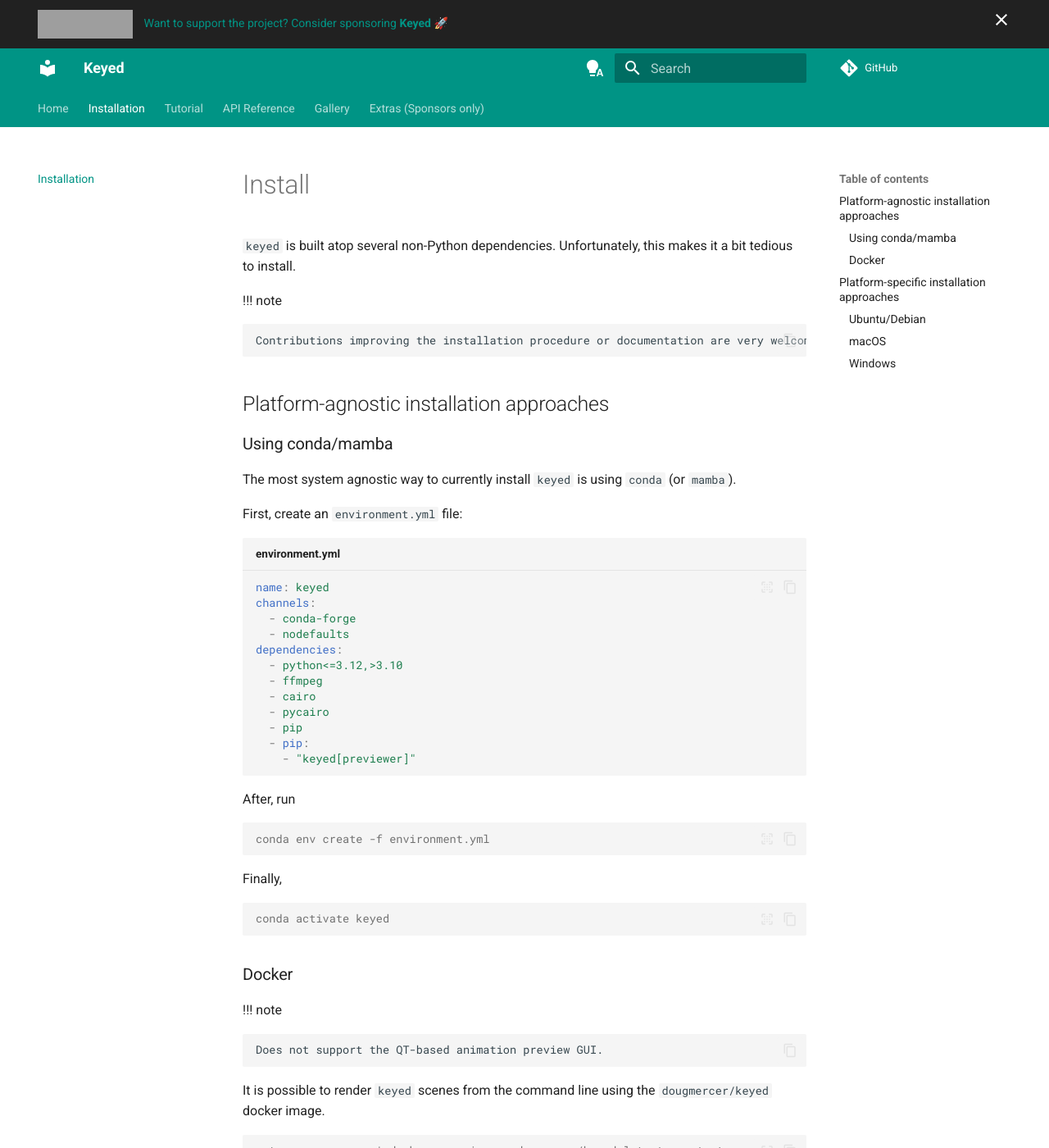
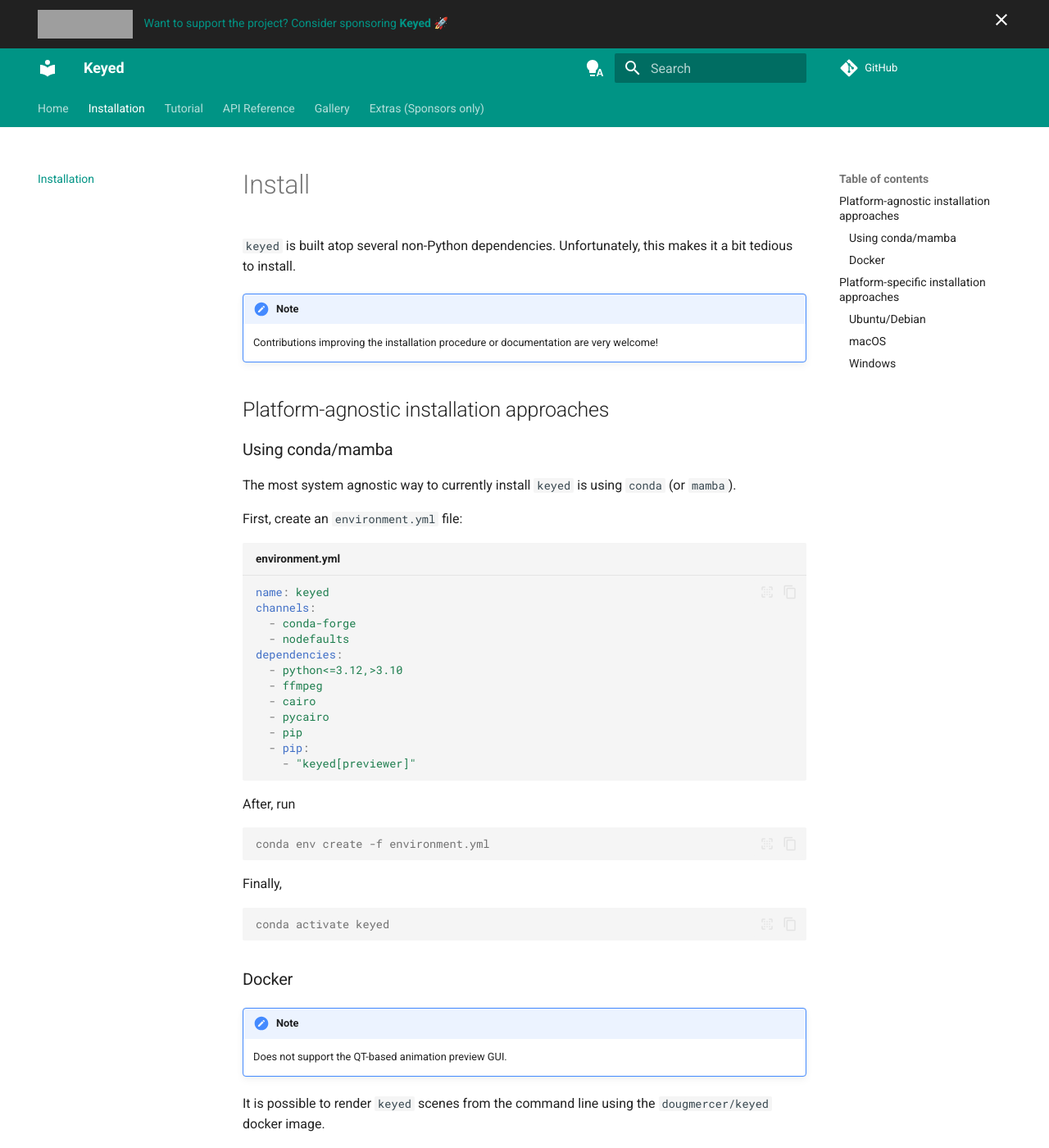
Before and after one commit to dougmercer/keyed, an MkDocs documentation site: the page built from docs/install.md, in a window 1280 px wide and 1400 px high. Shown: the whole window at 82% size. Built offline with MkDocs 1.6.1 and Material for MkDocs 9.7.7, drawn with Linux system fonts in a browser that asks for light colours; comment, search, counter and statistics services are not loaded; some of the changed lines change nothing that is shown; grey boxes are pictures that could not be loaded.

Commit message:
Fix mkdocstrings config

```diff
--- a/mkdocs.yml
+++ b/mkdocs.yml
@@ -51,6 +51,7 @@
 markdown_extensions:
   # Python Markdown
   abbr:
+  admonition:
   attr_list:
   footnotes:
   md_in_html:
@@ -98,29 +99,8 @@
   pymdownx.blocks.details:
   pymdownx.blocks.tab:
     alternate_style: True
-
-extra:
-  mkdocstrings:
-    default_handler: python
-    handlers:
-      python:
-        docstring_style: google
-        options:
-          show_root_heading: true
-          show_if_no_docstring: true
-          inherited_members: true
-          members_order: source
-          separate_signature: true
-          filters:
-          - '!^_'
-          merge_init_into_class: true
-          signature_crossrefs: true
-          show_symbol_type_heading: true
-          show_symbol_type_toc: true
-          rendering:
-            show_source: false
-          selection:
-            docstring_style: google
+  pymdownx.details:
+  pymdownx.superfences:
 
 nav:
   - Home: index.md
@@ -152,11 +132,29 @@
 plugins:
   - search
   - mkdocstrings:
+      default_handler: python
       handlers:
         python:
           paths: [src]
           import:
           - https://dougmercer.github.io/signified/objects.inv
+          docstring_style: google
+          options:
+            show_root_heading: true
+            show_if_no_docstring: true
+            inherited_members: true
+            members_order: source
+            separate_signature: true
+            filters:
+            - '!^_'
+            merge_init_into_class: true
+            signature_crossrefs: true
+            show_symbol_type_heading: true
+            show_symbol_type_toc: true
+            rendering:
+              show_source: false
+            selection:
+              docstring_style: google
   - autorefs
 
 extra_css:
```
